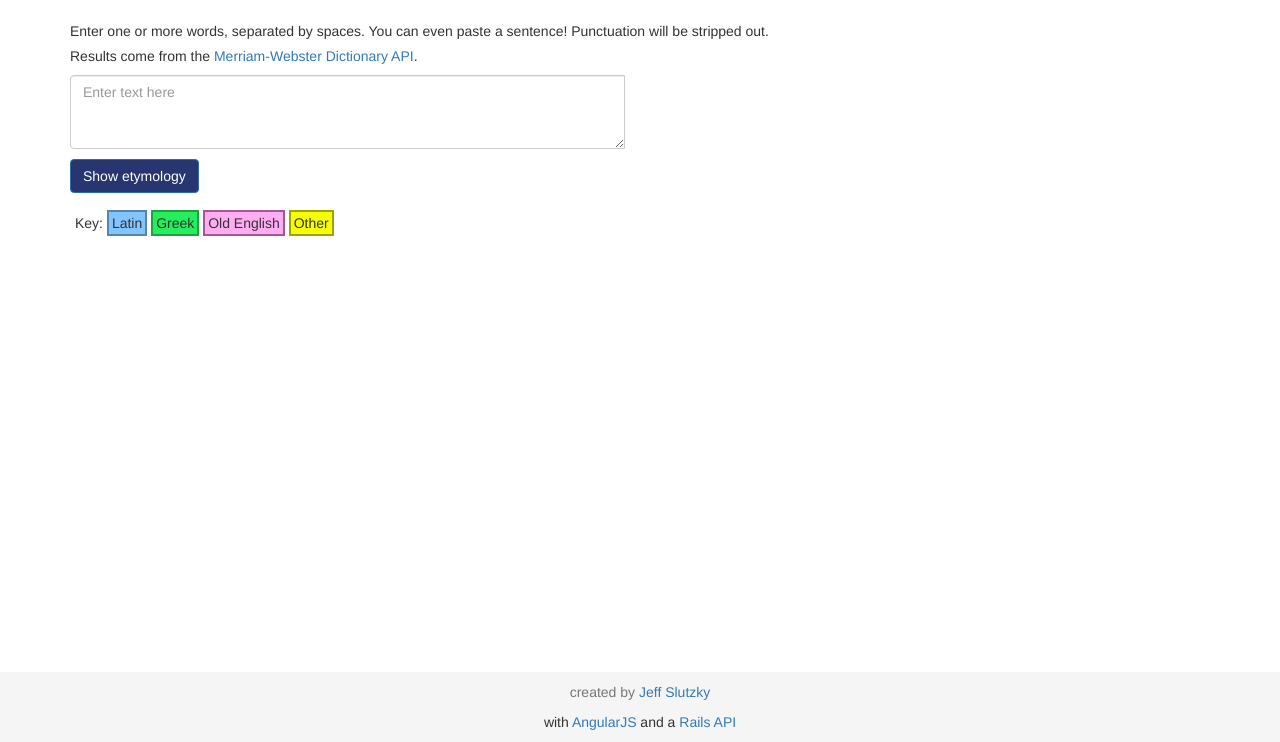
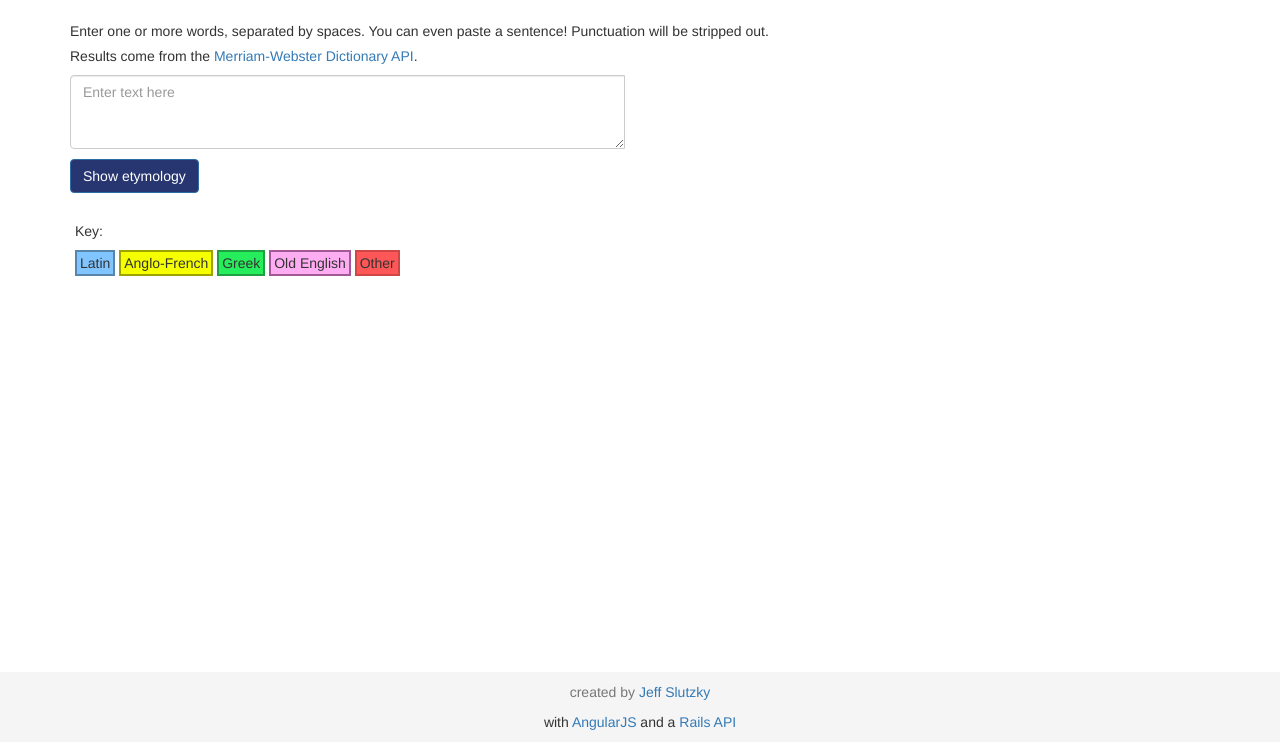
Before and after one commit to jeffslutzky/etymologizer-angular, a website: page app/index.html in a window 1280 px wide. Shown: the part 58-800 px from the top of the page. Drawn offline with nearby package versions, Linux system fonts and the light colour scheme.

Commit message:
add anglo-french and change colors

```diff
--- a/app/app.css
+++ b/app/app.css
@@ -44,11 +44,15 @@ button {
   display: inline-block;
 }
 
-.latin:hover, .greek:hover, .old-english:hover, .other:hover {
+.key .word {
+  line-height: 2.3;
+}
+
+.latin:hover, .anglo-french:hover, .greek:hover, .old-english:hover, .other:hover {
   border-color: black;
 }
 
-/*blue*/
+/*light blue*/
 .latin {
   padding: 3px;
   background-color: #80c5ff;
@@ -57,6 +61,17 @@ button {
 
 .key .latin:hover {
   border: solid #5785ab 2px;
+}
+
+/*red*/
+.other{
+  padding: 3px;
+  background-color: #ff5757;
+  border: solid #cf4646 2px;
+}
+
+.key .other:hover {
+  border: solid #cf4646 2px;
 }
 
 /*green*/
@@ -82,13 +97,13 @@ button {
 }
 
 /*yellow*/
-.other {
+.anglo-french {
   padding: 3px;
   background-color: #f6ff00;
   border: solid #9da300 2px;
 }
 
-.key .other:hover {
+.key .anglo-french:hover {
   border: solid #9da300 2px;
 }
 
--- a/app/pages/home.html
+++ b/app/pages/home.html
@@ -17,9 +17,9 @@
 
 <div class="key">
   <h5 class="word">
-    Key:
-    <span class="latin">Latin</span> <span class="greek">Greek</span> <span class="old-english">Old English</span> <span class="other">Other</span>
-  </h4>
+    Key:<br />
+    <span class="latin">Latin</span> <span class="anglo-french">Anglo-French</span> <span class="greek">Greek</span> <span class="old-english">Old English</span> <span class="other">Other</span>
+  </h5>
 </div>
 
 <div class="row">
--- a/app/services.js
+++ b/app/services.js
@@ -30,7 +30,9 @@ myApp.service('etymologyService', function(){
 myApp.service('originLanguageService', function() {
 
   this.getLanguage = function(etymology) {
-    if (etymology.includes("Old English")) {
+    if (etymology.includes("Anglo-French")) {
+      return "anglo-french";
+    } else if (etymology.includes("Old English")) {
       return "old-english";
     } else if (etymology.includes("Latin")) {
       return "latin";
```
